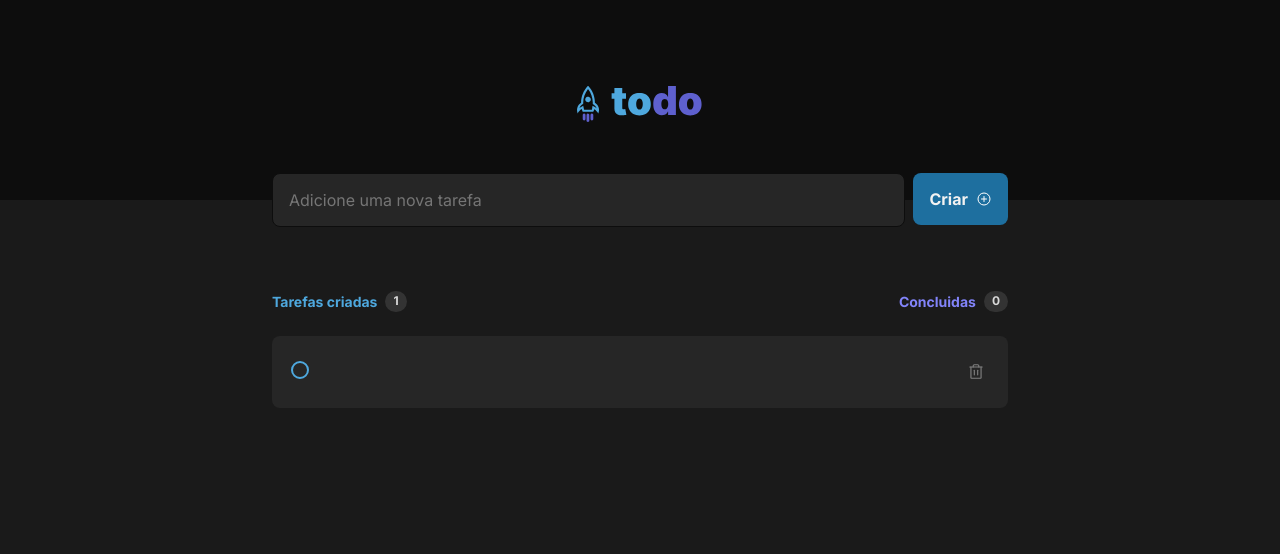
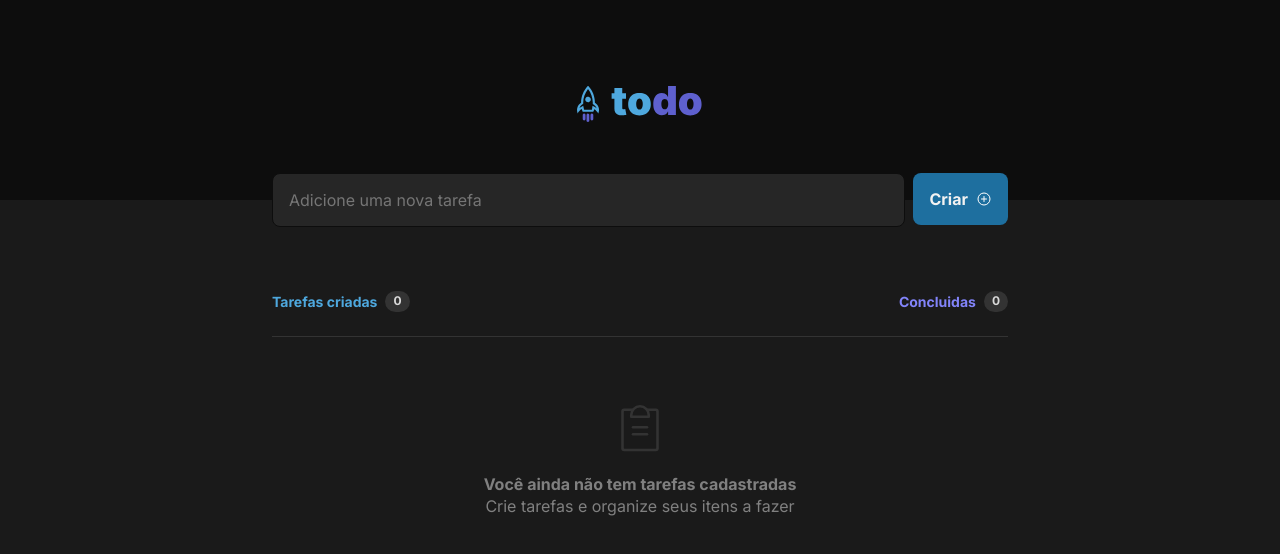
Before and after one commit to eduanthoni/todo-project, a React (Vite) app: page / in a window 1280 px wide. Shown: the top 554 px of the page. Built offline with nearby package versions, Linux system fonts and the light colour scheme.

Commit message:
Refatorando

```diff
--- a/src/App.tsx
+++ b/src/App.tsx
@@ -12,7 +12,7 @@ import { useState, FormEvent, ChangeEvent } from 'react';
 
 function App() {
   //Estados
-  const [tasks, setTasks] = useState(['']);
+  const [tasks, setTasks] = useState(Array<string>);
   const [newTask, setNewTask] = useState('');
 
   // Função para capturar a tarefa digitada no input
@@ -37,6 +37,10 @@ function App() {
     setTasks(taskWithoutDeleted);
   }
 
+
+  // variavel controla se o input ta preenchido
+  const isInputEmpty = newTask.length === 0;
+
   return (
     <div className={styles.container}>
       <Header />
@@ -47,8 +51,10 @@ function App() {
             placeholder='Adicione uma nova tarefa'
             value={newTask}
             onChange={handleNewTask}
+
           />
           <button
+            disabled={isInputEmpty}
             type='submit'
             onClick={handleAddTask}
           >
@@ -64,7 +70,7 @@ function App() {
 
           <div className={styles.task_header}>
             <strong className={styles.completed_task}>Concluidas</strong>
-            <span>0</span>
+            {tasks.length > 0 ? <span>0 de {tasks.length}</span> : <span>0</span>}
           </div>
         </div>
         <div className={styles.task_box}>
@@ -72,7 +78,7 @@ function App() {
             // Condicional abaixo verifica se há tarefas, se houver mostra as tarefas, senão mostra um componente
             // que exibe uma mensagem que não há tarefas.
             tasks.length > 0 ? tasks.map(task => {
-              return <Item onDelete={handleDeleteTask} title={task}/>
+              return <Item onDelete={handleDeleteTask} title={task} />
             }) : <EmptyList />}
         </div>
       </div>
```
